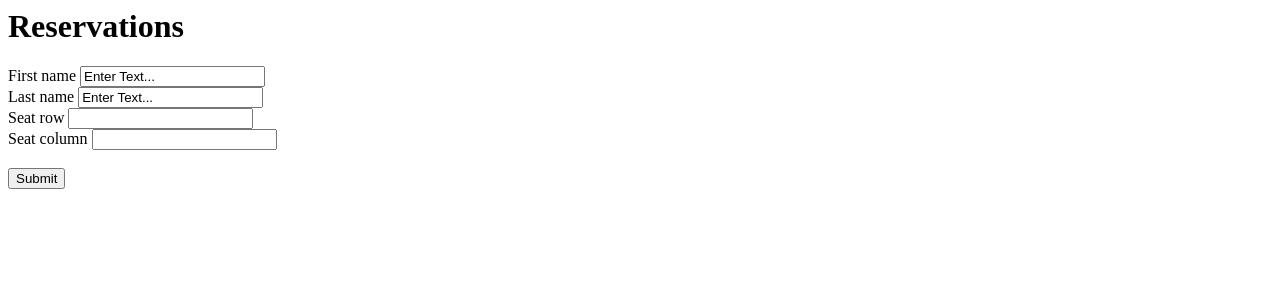
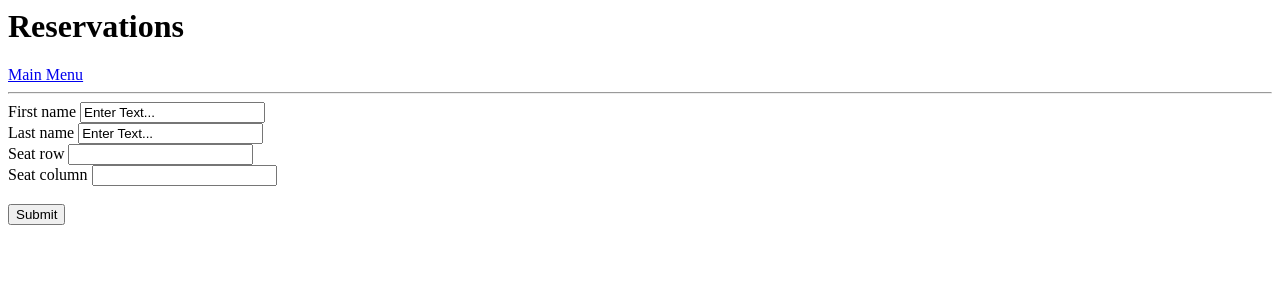
Before and after one commit to RedDrag0n32/4320-Final-Project, a Flask app: page /reservations in a window 1280 px wide. Shown: the top 300 px of the page. Run offline with Flask 3, Linux system fonts and the light colour scheme.

Commit message:
added full navigation functionality

```diff
--- a/templates/admin.html
+++ b/templates/admin.html
@@ -9,6 +9,8 @@
 </style>
 
 <h1>{% block title %} Administration {% endblock %}</h1>
+<a href="{{ url_for('index') }}">Main Menu</a>
+<hr>
 <div>
     {% for message in get_flashed_messages() %}
         <div class="alert">{{ message }}</div>
--- a/templates/reservations.html
+++ b/templates/reservations.html
@@ -12,6 +12,8 @@
     {% endwith %}
 
     <h1>{% block title%} Reservations {% endblock %}</h1>
+    <a href="{{ url_for('index') }}">Main Menu</a>
+    <hr>
 
     <form method="post">
         <label for="Fname">First name</label>
```
